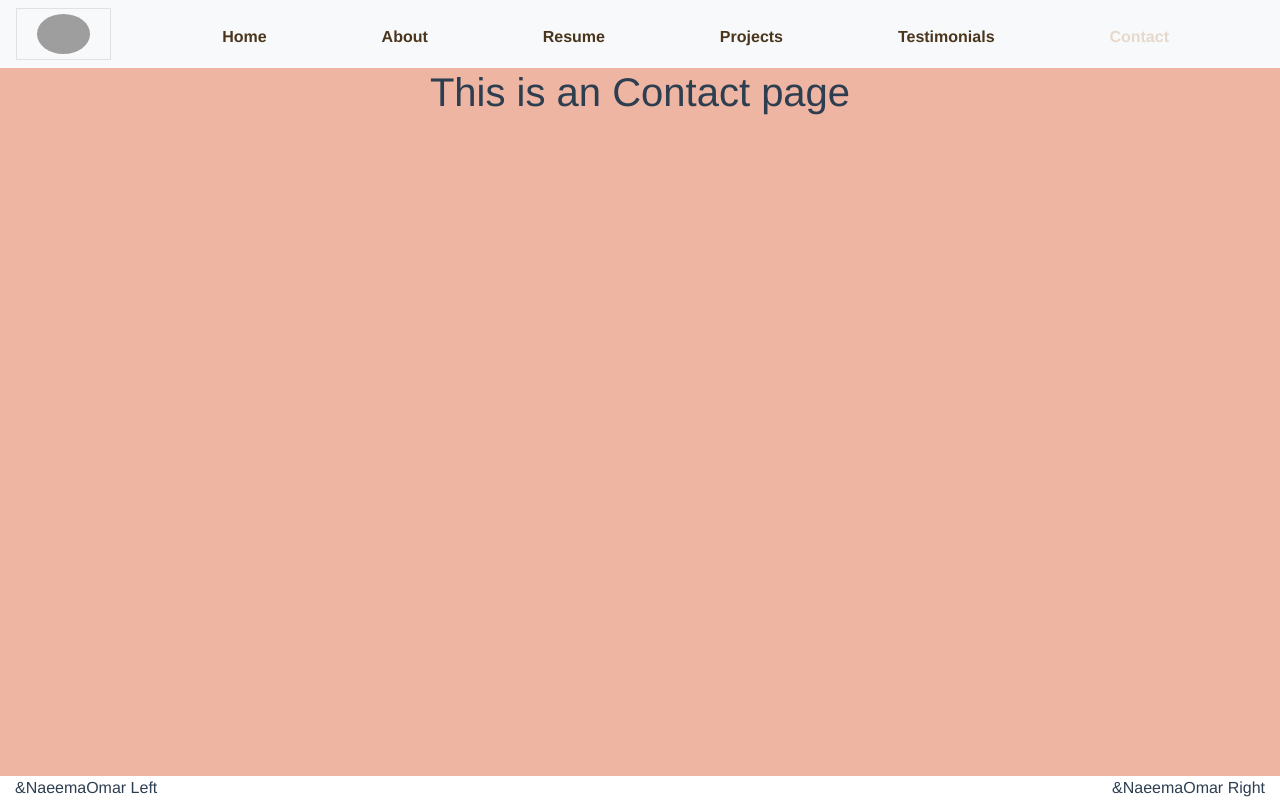
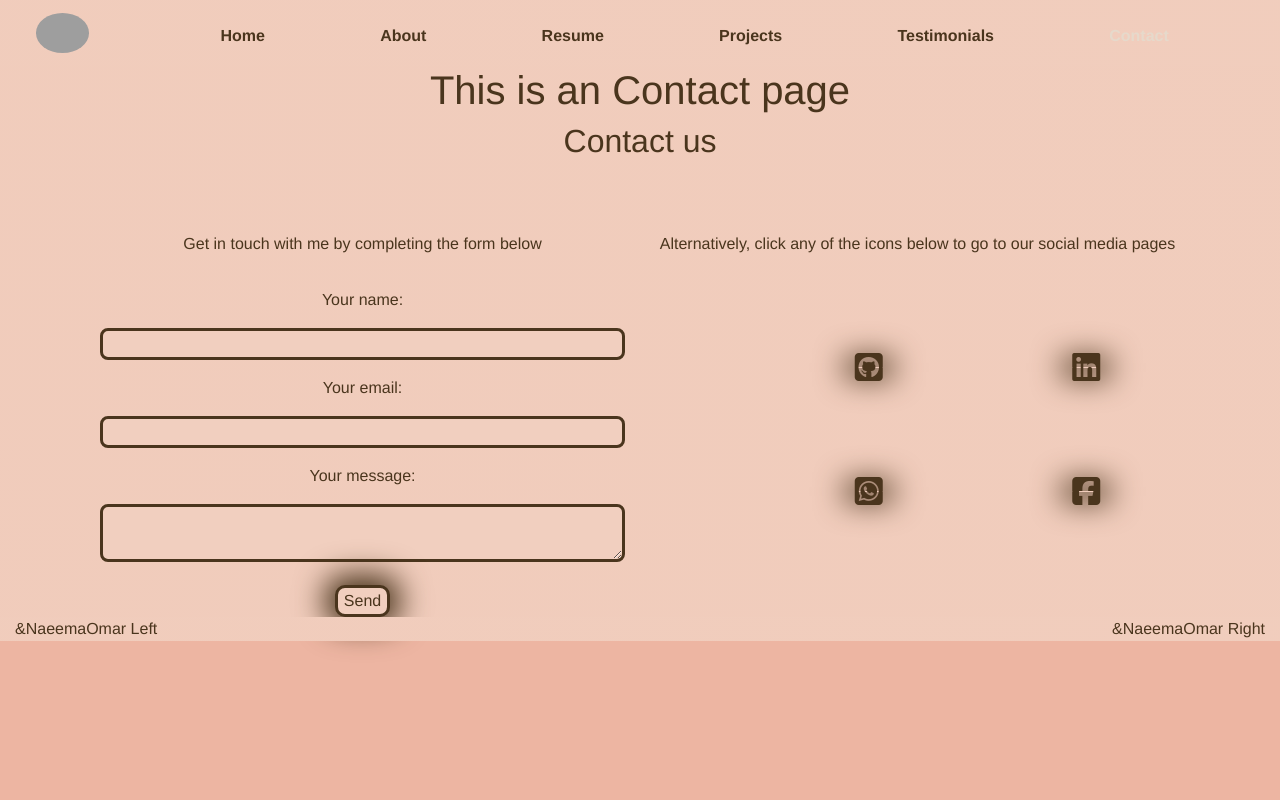
Before and after one commit to NaeemaOmar/new_vue_portfolio, a Vue app: page /contact in a window 1280 px wide. Built offline with nearby package versions, Linux system fonts and the light colour scheme; grey boxes are pictures that could not be loaded.

Commit message:
Completed contact pag with some updates to the navBar and footer styling

```diff
--- a/public/index.html
+++ b/public/index.html
@@ -5,6 +5,7 @@
     <meta http-equiv="X-UA-Compatible" content="IE=edge">
     <meta name="viewport" content="width=device-width,initial-scale=1.0">
     <link rel="icon" href="<%= BASE_URL %>favicon.ico">
+    <script src="https://kit.fontawesome.com/7f8ec83244.js" crossorigin="anonymous"></script>
     <link rel="stylesheet" href="https://stackpath.bootstrapcdn.com/bootstrap/4.5.2/css/bootstrap.min.css">
     <script src="https://code.jquery.com/jquery-3.5.1.slim.min.js"></script>
     <script src="https://cdn.jsdelivr.net/npm/@popperjs/core@2.9.1/dist/umd/popper.min.js"></script>
--- a/src/App.vue
+++ b/src/App.vue
@@ -23,12 +23,11 @@ export default{
   -webkit-font-smoothing: antialiased;
   -moz-osx-font-smoothing: grayscale;
   text-align: center;
-  color: #2c3e50;
+  color: #4A351D;
 }
 
 
 body{
-  /* background: radial-gradient(circle, #EDB5A2, #4A351D); */
   background-color: #EDB5A2;
 }
 
--- a/src/components/Footer.vue
+++ b/src/components/Footer.vue
@@ -1,5 +1,5 @@
 <template>
-    <div class=" container-fluid footer">
+    <div class=" container-fluid footer Body">
             <div class="row">
                 <div class="col-6 text-left">&NaeemaOmar Left</div>
                 <div class="col-6 text-right">&NaeemaOmar Right</div>
@@ -16,10 +16,30 @@ export default {
 <style>
 
 .footer{
-    position: absolute;
+    position: sticky;
     bottom: 0;
     background-color: #ffffff;
     width: 100%;
 }
 
+      /* Animation (from the following open-source https://codepen.io/P1N2O/pen/pyBNzX) starts here  */
+      .Body{
+        background: linear-gradient(45deg, #EDB5A2 , #F1CFBF);
+        background-size: 4000% 400%;
+        animation: gradient 15s ease 1;
+        height: fit-content;
+    }
+    @keyframes gradient{
+        0%{
+            background-position: 0% 50%;
+        }
+        50%{
+            background-position: 100% 50%;
+        }
+        100%{
+            background-position: 0% 50%;
+        }
+    }
+    /* Animation (from the following open-source https://codepen.io/P1N2O/pen/pyBNzX) ends here  */
+
 </style>
--- a/src/components/NavBar.vue
+++ b/src/components/NavBar.vue
@@ -1,6 +1,6 @@
 <template>
-    <nav class="navbar navbar-expand-lg navbar-light bg-light">
-    <a class="navbar-brand border" href="/">
+    <nav class="navbar navbar-expand-lg navbar-light Body">
+    <a class="navbar-brand" href="/">
         <img class="img-fluid rounded-circle logoImg" src="https://drive.google.com/uc?id=1v5baE4JiUolnN7DjkKaIOG2zaY6zZgZ7"
         alt="logoImage">
     </a>
@@ -54,5 +54,24 @@
         max-height: 40px;
     }
 
+      /* Animation (from the following open-source https://codepen.io/P1N2O/pen/pyBNzX) starts here  */
+      .Body{
+        background: linear-gradient(45deg, #EDB5A2 , #F1CFBF);
+        background-size: 4000% 400%;
+        animation: gradient 15s ease 1;
+        height: fit-content;
+    }
+    @keyframes gradient{
+        0%{
+            background-position: 0% 50%;
+        }
+        50%{
+            background-position: 100% 50%;
+        }
+        100%{
+            background-position: 0% 50%;
+        }
+    }
+    /* Animation (from the following open-source https://codepen.io/P1N2O/pen/pyBNzX) ends here  */
 
   </style>
--- a/src/views/ContactView.vue
+++ b/src/views/ContactView.vue
@@ -1,5 +1,122 @@
-<template>
-    <div class="about">
+<template >
+<div class="Body">
       <h1>This is an Contact page</h1>
+
+    <h2>Contact us</h2>
+        <div class="d-flex justify-content-center">
+        <div class="row container mt-5 d-flex justify-content-center">
+          <div class="col-6 mx-auto mt-3">
+            <p>Get in touch with me by completing the form below</p>
+            <form action="https://formspree.io/f/xaygazkl" method="POST">
+              <div>
+                <label class="my-3">
+                Your name:
+                </label>
+              </div>
+              <div>
+                <input type="name" name="name" class="inputWidth">
+              </div>
+
+              <div>
+                <label class="my-3">
+                  Your email:
+                </label>
+              </div>
+              <div>
+                  <input type="email" name="email" class="inputWidth">
+              </div>
+              <div>
+                <label class="my-3">
+                  Your message:
+                </label>
+              </div>
+              <div>
+                <textarea class="inputWidth" name="message"></textarea>
+              </div>
+              <button class=" btnRounding noBorder iconStyling btnHeight mt-3" type="submit">Send</button>
+            </form>
+          </div>
+          <div class="col-6 productBorder fixColumnWidth mt-3">
+            <p class="boldText">Alternatively, click any of the icons below to go to our social media pages</p>
+            <div class="row iconSpacing bottomRowMargin">
+              <div class="col-6 ">
+                <a href="https://github.com/NaeemaOmar">
+                  <i class="fa-brands fa-square-github fa-2xl iconStyling"></i>
+                </a>
+                </div>
+              <div class="col-6">
+                <a href="https://www.linkedin.com/feed/">
+                  <i class="fa-brands fa-linkedin fa-2xl iconStyling"></i>
+                </a>
+              </div>
+            </div>
+            <div class="row bottomRowMargin">
+              <div class="col-6">
+                <a href="https://www.whatsapp.com/">
+                  <i class="fa-brands fa-square-whatsapp fa-2xl iconStyling"></i>
+                </a>
+
+              </div>
+              <div class="col-6">
+                <a href="https://www.facebook.com/login/?next=%2Fmarketplace%2F">
+                  <i class="fa-brands fa-square-facebook fa-2xl iconStyling"></i>
+                </a>
+
+              </div>
+            </div>
+          </div>
+        </div>
+      </div>
     </div>
   </template>
+
+  <style>
+    .iconStyling{
+    color: #4A351D ;
+    box-shadow: 0px 0px 30px 10px #4A351D ;
+    }
+    .bottomRowMargin{
+        margin-bottom: 100px;
+        margin-top: 50px;
+        margin-inline-start: 20%;
+
+    }
+    .inputWidth{
+        width: 100%;
+        background-color: #F1CFBF;
+        border: 3px solid #4A351D;
+        border-radius: 8px;
+    }
+    .iconSpacing{
+        margin-top: 100px;
+        margin-inline-start: 20%;
+    }
+    .noBorder{
+        border: none;
+    }
+    .btnRounding{
+        border: 3px solid #4A351D;
+        border-radius:10px;
+        background-color: #F1CFBF;
+    }
+    /* Animation (from the following open-source https://codepen.io/P1N2O/pen/pyBNzX) starts here  */
+    /* .Body{
+        background: linear-gradient(45deg, #EDB5A2 , #F1CFBF);
+        background-size: 4000% 400%;
+        animation: gradient 15s ease 1;
+        height: fit-content;
+    }
+    @keyframes gradient{
+        0%{
+            background-position: 0% 50%;
+        }
+        50%{
+            background-position: 100% 50%;
+        }
+        100%{
+            background-position: 0% 50%;
+        }
+    } */
+    /* Animation (from the following open-source https://codepen.io/P1N2O/pen/pyBNzX) ends here  */
+
+  </style>
```
